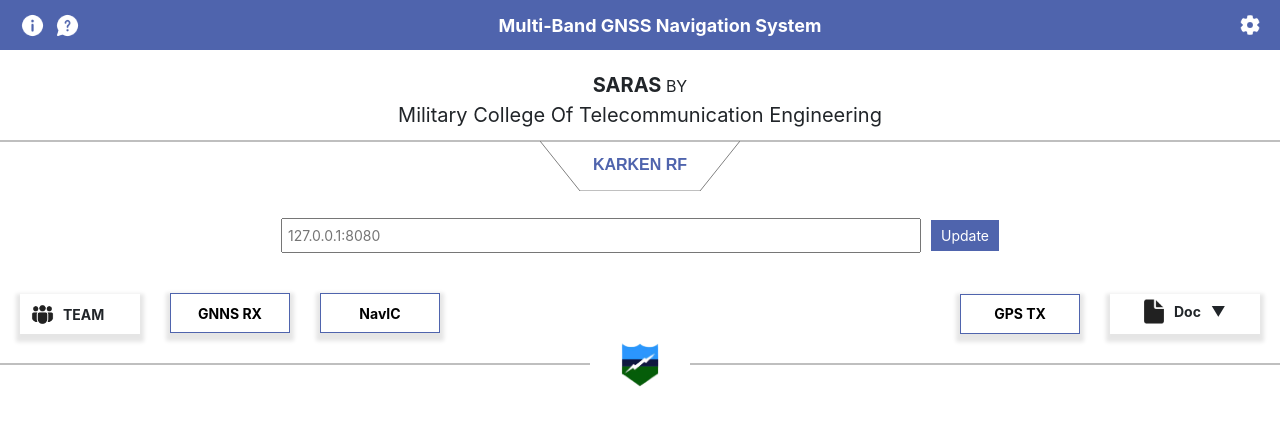
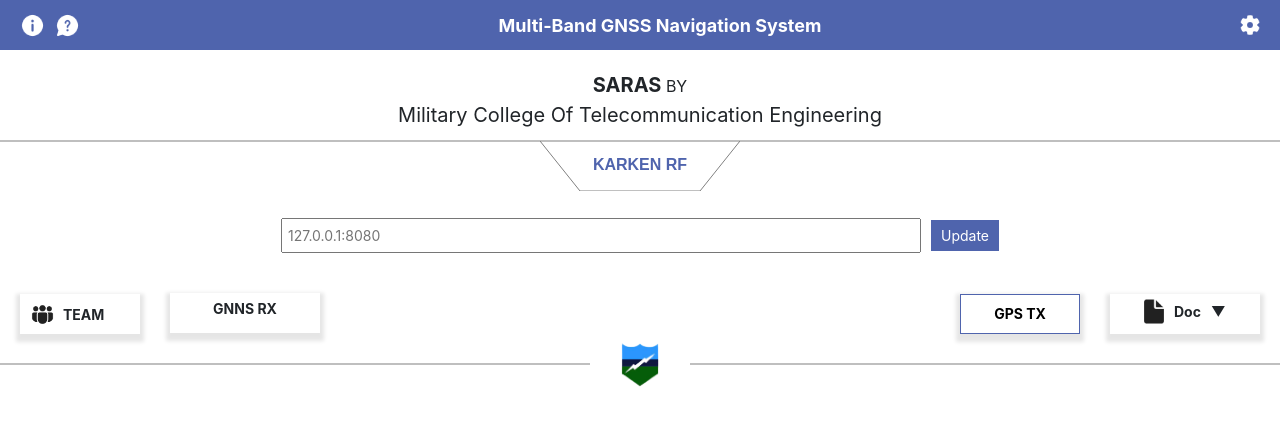
Before and after one commit to LivinArt/GNSS-Navigation-System, a React (Create React App) app in the folder client/: page /mainDash in a window 1280 px wide. Shown: the top 426 px of the page. Built offline with nearby package versions, Linux system fonts and the light colour scheme.

Commit message:
gnns rx button design

```diff
--- /dev/null
+++ b/client/src/components/GnnsRxNestedMenu/GnnsRxItem.js
@@ -0,0 +1,18 @@
+const MENUS = [
+  {
+    label: "GNNS-SDR",
+    onClick: () => {
+      window.open("http://127.0.0.1/script/api/1.php", "_self");
+    },
+    subMenus: [],
+  },
+  {
+    label: "NavIC",
+    onClick: () => {
+      window.open("http://127.0.0.1/script/api/2.php", "_self");
+    },
+    subMenus: [],
+  },
+];
+
+export { MENUS };
--- /dev/null
+++ b/client/src/components/GnnsRxNestedMenu/GnnsRxNestedMenu.css
@@ -0,0 +1,67 @@
+.menu-container {
+    width: fit-content;
+    height: 40px;
+    padding: 5px 20px;
+    box-shadow: 0 4px 4px 4px rgba(0, 0, 0, 0.1);
+    background-color: #fff;
+    font-size: 14px;
+    font-weight: bold;
+    transition: background-color 0.3s, box-shadow 0.3s;
+    width: 150px;
+    position: relative;
+    z-index: 10;
+  }
+
+  .menu-icon {
+    height: 25px;
+    margin-right: 10px;
+  }
+
+  .down-arrow-symbol {
+    margin-left: 10px;
+  }
+
+  .open-menu-box {
+    cursor: pointer;
+    display: flex;
+    justify-content: center;
+    align-items: center;
+  }
+
+  .menu-options {
+    position: relative;
+    background-color: #f1f1f1;
+  }
+
+  .sub-menu {
+    display: flex;
+    flex-direction: column;
+    background-color: #f1f1f1;
+    position: absolute;
+    left: -150px;
+    top: 0;
+  }
+
+  .main-menu {
+    margin: 10px 0;
+    padding: 5px 10px;
+    border-bottom: 1px solid #f1f1f1;
+    cursor: pointer;
+  }
+
+  .main-menu:hover {
+    background-color: #e1e1e1;
+  }
+
+  .sub-menu-options {
+    margin: 5px;
+    padding: 5px 10px;
+    border-bottom: 1px solid #f1f1f1;
+    cursor: pointer;
+    min-width: 150px;
+    border-radius: 5px;
+  }
+
+  .sub-menu-options:hover {
+    background-color: #e0e0e0;
+  }
--- /dev/null
+++ b/client/src/components/GnnsRxNestedMenu/GnnsRxNestedMenu.js
@@ -0,0 +1,79 @@
+import { useState } from "react";
+import "./GnnsRxNestedMenu.css";
+import { MENUS } from "./GnnsRxItem";
+
+function SubMenu({ label, subMenus, onClick }) {
+  const [activeSubMenu, setActiveSubMenu] = useState(false);
+
+  const handleMouseEnter = () => {
+    if (subMenus.length > 0) {
+      setActiveSubMenu(true);
+    }
+  };
+
+  const handleMouseLeave = () => {
+    setActiveSubMenu(false);
+  };
+
+  return (
+    <div
+      className="menu-options"
+      onMouseEnter={handleMouseEnter}
+      onMouseLeave={handleMouseLeave}
+    >
+      <div className="main-menu">{label}</div>
+      {activeSubMenu && (
+        <div className="sub-menu">
+          {subMenus.map((subMenu, index) => (
+            <div
+              key={index}
+              className="sub-menu-options"
+              onClick={subMenu.onClick}
+            >
+              {subMenu.label}
+            </div>
+          ))}
+        </div>
+      )}
+    </div>
+  );
+}
+
+function GnnsRxNestedMenu() {
+  const [activeMenu, setActiveMenu] = useState(false);
+
+  const handleHover = () => {
+    setActiveMenu(!activeMenu);
+  };
+
+  const handleLinkClick = () => {
+    window.location.href = "http://127.0.0.1/script/api/1.php";
+  };
+
+  return (
+    <div>
+      <div className="menu-container" onMouseLeave={handleHover}>
+        <div
+          className="open-menu-box"
+          onMouseEnter={handleHover}
+          onClick={handleLinkClick}>
+          GNNS RX
+        </div>
+        {activeMenu && (
+          <div className="main-menu-container" onMouseLeave={() => setActiveMenu(false)}>
+            {MENUS.map((menu, index) => (
+              <SubMenu
+                key={index}
+                label={menu.label}
+                subMenus={menu.subMenus}
+                onClick={menu.onClick}
+              />
+            ))}
+          </div>
+        )}
+      </div>
+    </div>
+  );
+}
+
+export default GnnsRxNestedMenu;
--- a/client/src/views/MainDash/MainDash.css
+++ b/client/src/views/MainDash/MainDash.css
@@ -176,10 +176,10 @@
 }
 
 .website-input {
-  width: 50%; /* Decrease the width */
+  width: 50%;
   padding: 5px;
   font-size: 14px;
-  margin-right: 10px; /* Add some space between input and button */
+  margin-right: 10px;
 }
 
 .update-btn {
--- a/client/src/views/MainDash/MainDash.js
+++ b/client/src/views/MainDash/MainDash.js
@@ -9,6 +9,7 @@
 import docIcon from './doc.png';
 import logo from './logo.png';
 import NestedMenu from '../../components/NestedMenu/NestedMenu';
+import GnnsRxNestedMenu from '../../components/GnnsRxNestedMenu/GnnsRxNestedMenu';
 
 function MainDash() {
   const openWetty = () => {
@@ -55,10 +56,6 @@
 
   const openGnnsRx = () => {
     window.location.href = 'http://127.0.0.1/script/api/1.php';
-  };
-
-  const openGpsTx = () => {
-    window.location.href = 'http://127.0.0.1/script/api/2.php';
   };
 
   const openGpxTx = () => {
@@ -119,8 +116,9 @@
           <Link to="/team" className="team-btn">
             <img src={teamIcon} alt="Team Icon" className="doc-team-icon" /> TEAM
           </Link>
-          <button className="GNNS-btn" onClick={openGnnsRx}>GNNS RX</button>
-          <button className="GNNS-btn" onClick={openGpsTx}>NavIC</button>
+         <div>
+         <GnnsRxNestedMenu />
+         </div>
         </div>
         <div className="right-buttons">
           <button className="GPS-btn" onClick={openGpxTx}>GPS TX</button>
```
Also changed, not shown: client/src/components/GnnsRxNestedMenu/doc.png (added).
